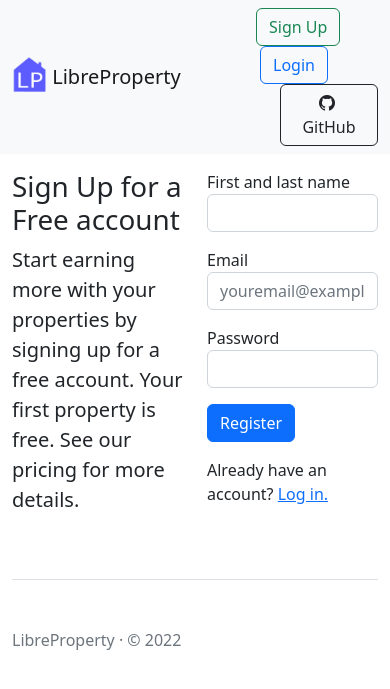
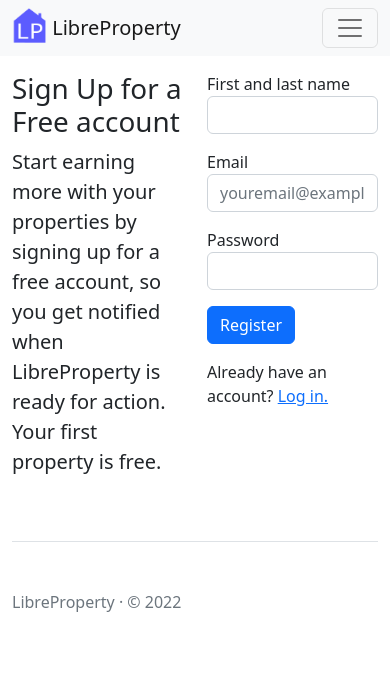
Before and after one commit to LibreProperty/LibreProperty, a Flask app: page /signup in a window 390 px wide. Shown: the top 689 px of the page. Run offline with Flask 2, Linux system fonts and the light colour scheme.

Commit message:
Mobile friendly

```diff
--- a/libreproperty/auth/templates/auth/signup.html
+++ b/libreproperty/auth/templates/auth/signup.html
@@ -6,8 +6,8 @@
         <div class="col-6 fs-5">
             <h1>Sign Up for a Free account</h1>
             <p>
-                Start earning more with your properties by signing up for a free account. Your first
-                property is free. See our pricing for more details.
+                Start earning more with your properties by signing up for a free account, so you get
+                notified when LibreProperty is ready for action. Your first property is free.
             </p>
         </div>
         <div class="col-6">
--- a/libreproperty/templates/base.html
+++ b/libreproperty/templates/base.html
@@ -23,13 +23,15 @@
                  class="align-top"/>
             <span class="align-bottom">LibreProperty</span>
         </a>
-        <div class="collapse navbar-collapse col-6" id="navbarNav">
-            <ul class="navbar-nav">
+        <button class="navbar-toggler" type="button" data-bs-toggle="collapse" data-bs-target="#navbarNav" aria-controls="navbarTogglerDemo02" aria-expanded="false" aria-label="Toggle navigation">
+            <span class="navbar-toggler-icon"></span>
+        </button>
+        <div class="collapse navbar-collapse" id="navbarNav">
+            <ul class="navbar-nav col-6">
                 <li class="nav-item">
                     <a class="nav-link active" aria-current="page" href="/">Home</a>
                 </li>
             </ul>
-        </div>
             <div class="col-4">
                 {% if current_user.is_authenticated %}
                 User: {{ current_user.name }}
@@ -49,6 +51,9 @@
                     <i class="bi bi-github pe-1"></i> GitHub
                 </a>
             </div>
+
+        </div>
+
     </div>
 </nav>
 
```
Also changed, not shown: libreproperty/templates/index.html (+8 -4 lines). Lines whose indentation alone changed are shown as unchanged.
